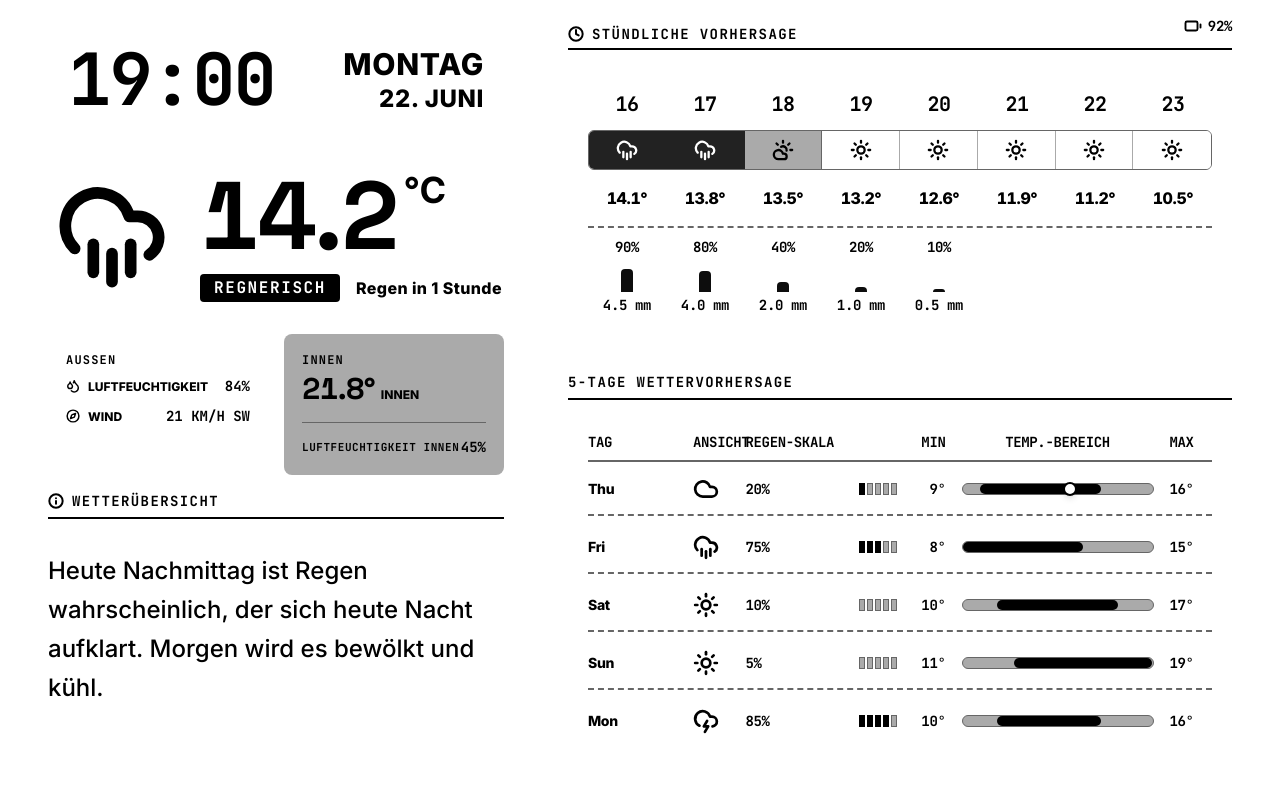
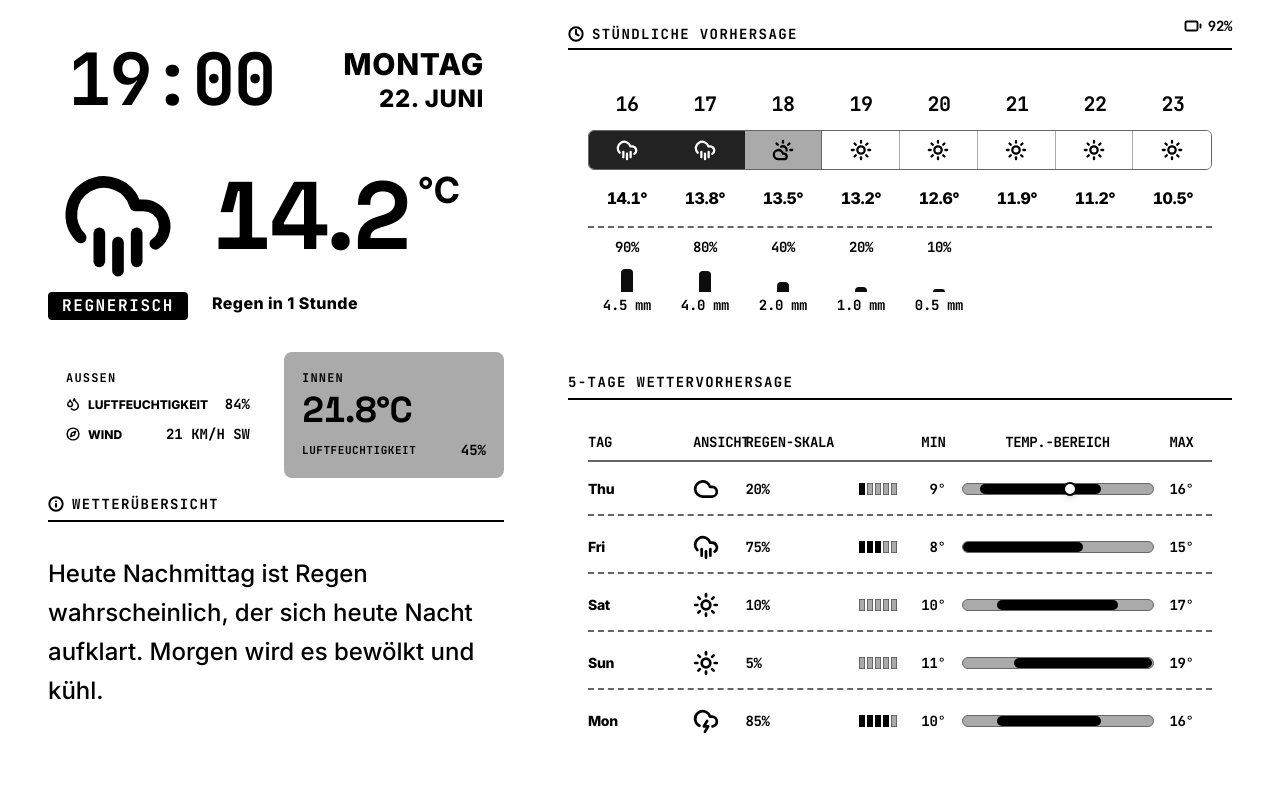
Before and after one commit to hschaefer/e-ink-dashboard, a React (Vite) app: page / in a window 1280 px wide. Shown: the top 800 px of the page. Built offline with nearby package versions, Linux system fonts and the light colour scheme.

Commit message:
small adjustments to the current temperatures

```diff
--- a/src/components/CurrentWeather.tsx
+++ b/src/components/CurrentWeather.tsx
@@ -1,16 +1,20 @@
-import { useState, useEffect } from 'react';
-import { WeatherData } from '../types';
-import WeatherIcon from './WeatherIcon';
-import { Thermometer, Droplets, Compass } from 'lucide-react';
+import { useState, useEffect } from "react";
+import { WeatherData } from "../types";
+import WeatherIcon from "./WeatherIcon";
+import { Thermometer, Droplets, Compass } from "lucide-react";
 
 interface CurrentWeatherProps {
   weather: WeatherData;
-  theme: 'light' | 'dark';
+  theme: "light" | "dark";
   aiShortSummary?: string;
 }
 
-export default function CurrentWeather({ weather, theme, aiShortSummary }: CurrentWeatherProps) {
-  const isDark = theme === 'dark';
+export default function CurrentWeather({
+  weather,
+  theme,
+  aiShortSummary,
+}: CurrentWeatherProps) {
+  const isDark = theme === "dark";
   const [now, setNow] = useState(() => new Date());
 
   useEffect(() => {
@@ -22,12 +26,12 @@ export default function CurrentWeather({ weather, theme, aiShortSummary }: Curre
 
   // Crisp visual style classes for high contrast solid sections (replaces borders)
   const blockClass = isDark
-    ? 'bg-neutral-900 text-white p-4'
-    : 'bg-neutral-100 text-black p-4';
+    ? "bg-neutral-900 text-white p-4"
+    : "bg-neutral-100 text-black p-4";
 
   const reverseBlockClass = isDark
-    ? 'bg-neutral-100 text-black p-4'
-    : 'bg-neutral-900 text-white p-4';
+    ? "bg-neutral-100 text-black p-4"
+    : "bg-neutral-900 text-white p-4";
 
   // Capitalize first letter helper
   const capitalize = (s: string) => s.charAt(0).toUpperCase() + s.slice(1);
@@ -45,51 +49,54 @@ export default function CurrentWeather({ weather, theme, aiShortSummary }: Curre
     }
 
     const hours = roundedDate.getHours();
-    const formattedHours = String(hours).padStart(2, '0');
-    const formattedMinutes = String(roundedDate.getMinutes()).padStart(2, '0');
+    const formattedHours = String(hours).padStart(2, "0");
+    const formattedMinutes = String(roundedDate.getMinutes()).padStart(2, "0");
     const timeString = `${formattedHours}:${formattedMinutes}`;
 
-    const weekdayString = roundedDate.toLocaleDateString('de-DE', { weekday: 'long' }).toUpperCase();
-    const dateDetailString = `${roundedDate.getDate()}. ${roundedDate.toLocaleDateString('de-DE', { month: 'long' }).toUpperCase()}`;
+    const weekdayString = roundedDate
+      .toLocaleDateString("de-DE", { weekday: "long" })
+      .toUpperCase();
+    const dateDetailString = `${roundedDate.getDate()}. ${roundedDate.toLocaleDateString("de-DE", { month: "long" }).toUpperCase()}`;
 
     return { timeString, weekdayString, dateDetailString };
   };
 
-  const { timeString, weekdayString, dateDetailString } = getRoundedTimeAndDate();
+  const { timeString, weekdayString, dateDetailString } =
+    getRoundedTimeAndDate();
 
   const getNextUpMessage = () => {
     if (aiShortSummary) {
       // Return the short summary as is, trim any potential periods added by the LLM
-      return aiShortSummary.replace(/\.$/, '').trim();
+      return aiShortSummary.replace(/\.$/, "").trim();
     }
     const cond = weather.condition.toLowerCase();
     switch (cond) {
-      case 'rainy':
-        return 'Regen lässt in 1 Std. nach';
-      case 'cloudy':
-        return 'Sonnig heute Nachmittag';
-      case 'sunny':
-        return 'Klare Sicht heute Nacht';
-      case 'stormy':
-        return 'Sturm zieht in 1 Std. vorüber';
-      case 'snowy':
-        return 'Schnee lässt heute Nacht nach';
-      case 'windy':
-        return 'Wind lässt später nach';
+      case "rainy":
+        return "Regen lässt in 1 Std. nach";
+      case "cloudy":
+        return "Sonnig heute Nachmittag";
+      case "sunny":
+        return "Klare Sicht heute Nacht";
+      case "stormy":
+        return "Sturm zieht in 1 Std. vorüber";
+      case "snowy":
+        return "Schnee lässt heute Nacht nach";
+      case "windy":
+        return "Wind lässt später nach";
       default:
-        return 'Stabile Wetterlage';
+        return "Stabile Wetterlage";
     }
   };
 
   const translateCondition = (cond: string) => {
     const mapping: Record<string, string> = {
-      sunny: 'Sonnig',
-      rainy: 'Regnerisch',
-      cloudy: 'Bewölkt',
-      stormy: 'Stürmisch',
-      snowy: 'Schneefall',
-      windy: 'Windig',
-      'partly-cloudy': 'Teils Bewölkt'
+      sunny: "Sonnig",
+      rainy: "Regnerisch",
+      cloudy: "Bewölkt",
+      stormy: "Stürmisch",
+      snowy: "Schneefall",
+      windy: "Windig",
+      "partly-cloudy": "Teils Bewölkt",
     };
     return mapping[cond.toLowerCase()] || capitalize(cond);
   };
@@ -97,7 +104,9 @@ export default function CurrentWeather({ weather, theme, aiShortSummary }: Curre
   return (
     <div className="flex flex-col gap-6 select-none">
       {/* 1. Timepiece & Status Header */}
-      <div className={`p-5 rounded-lg flex flex-col sm:flex-row sm:items-center justify-between gap-4 ${isDark ? 'bg-neutral-950 text-white' : 'bg-neutral-50 text-black'}`}>
+      <div
+        className={`p-5 rounded-lg flex flex-col sm:flex-row sm:items-center justify-between gap-4 ${isDark ? "bg-neutral-950 text-white" : "bg-neutral-50 text-black"}`}
+      >
         <div className="flex flex-col">
           <div className="flex items-baseline gap-2">
             <span className="text-6xl md:text-7xl font-mono font-black tracking-tight tabular-nums leading-none">
@@ -118,32 +127,42 @@ export default function CurrentWeather({ weather, theme, aiShortSummary }: Curre
 
       {/* 2. Hero Weather Showcase */}
       <div className="flex flex-col gap-4">
-        <div className="flex items-center gap-6 py-2">
-          {/* Huge Weather Icon */}
-          <div className="p-2 flex items-center justify-center">
-            <WeatherIcon condition={weather.condition} size={112} strokeWidth={2.5} />
+        <div className="grid grid-cols-[auto_1fr] gap-x-6 gap-y-3 py-2 items-start">
+          {/* Row 1, Col 1: Weather Icon */}
+          <div className="flex items-center justify-center">
+            <WeatherIcon
+              condition={weather.condition}
+              size={112}
+              strokeWidth={2.5}
+            />
           </div>
 
-          {/* Massive Outdoor Temp */}
-          <div className="flex flex-col justify-center">
-            <div className="flex items-start">
+          {/* Row 1, Col 2: Massive Outdoor Temp */}
+          <div className="flex items-start leading-none">
             <span className="text-7xl lg:text-8xl font-display font-black tracking-tight leading-none tabular-nums">
               {weather.currentTemp.toFixed(1)}
             </span>
-              <span className="text-3xl lg:text-4xl font-sans font-bold leading-none mt-1 ml-1.5">
+            <span className="text-3xl lg:text-4xl font-sans font-bold leading-none mt-1 ml-2">
               &deg;C
             </span>
           </div>
 
-            {/* Condition badge & status */}
-            <div className="flex flex-row items-center gap-4 mt-2.5 flex-wrap">
-              <span className={`px-3.5 py-1.5 text-sm md:text-base font-mono uppercase font-black tracking-widest leading-none rounded-sm ${isDark ? 'bg-white text-black' : 'bg-black text-white'}`}>
+          {/* Row 2, Col 1: Condition Badge */}
+          <div className="flex justify-center">
+            <span
+              className={`px-3.5 py-1.5 text-sm md:text-base font-mono uppercase font-black tracking-widest leading-none rounded-sm ${isDark ? "bg-white text-black" : "bg-black text-white"}`}
+            >
               {translateCondition(weather.condition)}
             </span>
-              <span className={`text-sm md:text-base font-sans font-black tracking-wide leading-snug ${isDark ? 'text-white' : 'text-black'}`}>
+          </div>
+
+          {/* Row 2, Col 2: AI Summary */}
+          <div className="flex items-center">
+            <span
+              className={`text-sm md:text-base font-sans font-black tracking-wide leading-snug ${isDark ? "text-white" : "text-black"}`}
+            >
               {getNextUpMessage()}
             </span>
-            </div>
           </div>
         </div>
       </div>
@@ -151,7 +170,9 @@ export default function CurrentWeather({ weather, theme, aiShortSummary }: Curre
       {/* 3. Climate Coordinates */}
       <div className="grid grid-cols-1 sm:grid-cols-2 gap-4">
         {/* OUTDOOR VITALS BLOCK */}
-        <div className={`p-4.5 rounded-lg flex flex-col justify-between ${isDark ? 'bg-neutral-950 text-white' : 'bg-white text-black'}`}>
+        <div
+          className={`p-4.5 rounded-lg flex flex-col justify-between ${isDark ? "bg-neutral-950 text-white" : "bg-white text-black"}`}
+        >
           <div>
             <span className="text-xs font-mono uppercase tracking-widest font-black block mb-2">
               Außen
@@ -160,14 +181,20 @@ export default function CurrentWeather({ weather, theme, aiShortSummary }: Curre
               <div className="flex items-center gap-2">
                 <Droplets size={16} strokeWidth={2.5} />
                 <div className="flex justify-between items-baseline w-full">
-                  <span className="text-xs font-sans font-black uppercase">Luftfeuchtigkeit</span>
-                  <span className="text-sm font-mono font-black tabular-nums">{weather.humidity}%</span>
+                  <span className="text-xs font-sans font-black uppercase">
+                    Luftfeuchtigkeit
+                  </span>
+                  <span className="text-sm font-mono font-black tabular-nums">
+                    {weather.humidity}%
+                  </span>
                 </div>
               </div>
               <div className="flex items-center gap-2">
                 <Compass size={16} strokeWidth={2.5} />
                 <div className="flex justify-between items-baseline w-full">
-                  <span className="text-xs font-sans font-black uppercase">Wind</span>
+                  <span className="text-xs font-sans font-black uppercase">
+                    Wind
+                  </span>
                   <span className="text-sm font-mono font-black uppercase tabular-nums">
                     {weather.windSpeed} km/h {weather.windDirection}
                   </span>
@@ -178,21 +205,22 @@ export default function CurrentWeather({ weather, theme, aiShortSummary }: Curre
         </div>
 
         {/* INDOOR ENVIRONMENT MONITOR */}
-        <div className={`p-4.5 rounded-lg flex flex-col justify-between ${isDark ? 'bg-neutral-900 text-white' : 'bg-neutral-100 text-black'}`}>
+        <div
+          className={`p-4.5 rounded-lg flex flex-col justify-between ${isDark ? "bg-neutral-900 text-white" : "bg-neutral-100 text-black"}`}
+        >
           <div>
             <span className="text-xs font-mono uppercase tracking-widest font-black block mb-1">
               Innen
             </span>
             <div className="flex items-baseline gap-1.5 mt-1.5">
-              <span className="text-3xl font-display font-black tracking-tight leading-none tabular-nums">
-                {weather.indoorTemp.toFixed(1)}&deg;
+              <span className="text-4xl font-display font-black tracking-tight leading-none tabular-nums">
+                {weather.indoorTemp.toFixed(1)}&deg;C
               </span>
-              <span className="text-xs font-sans font-black uppercase">Innen</span>
             </div>
 
-            <div className="border-t border-neutral-300 dark:border-neutral-700 mt-4.5 pt-3.5 flex items-center justify-between">
+            <div className="mt-3 flex items-center justify-between">
               <span className="text-[11px] font-mono uppercase tracking-wider font-black">
-                Luftfeuchtigkeit Innen
+                Luftfeuchtigkeit
               </span>
               <span className="text-sm font-mono font-black tabular-nums">
                 {weather.indoorHumidity}%
```
Lines whose indentation alone changed are shown as unchanged.
